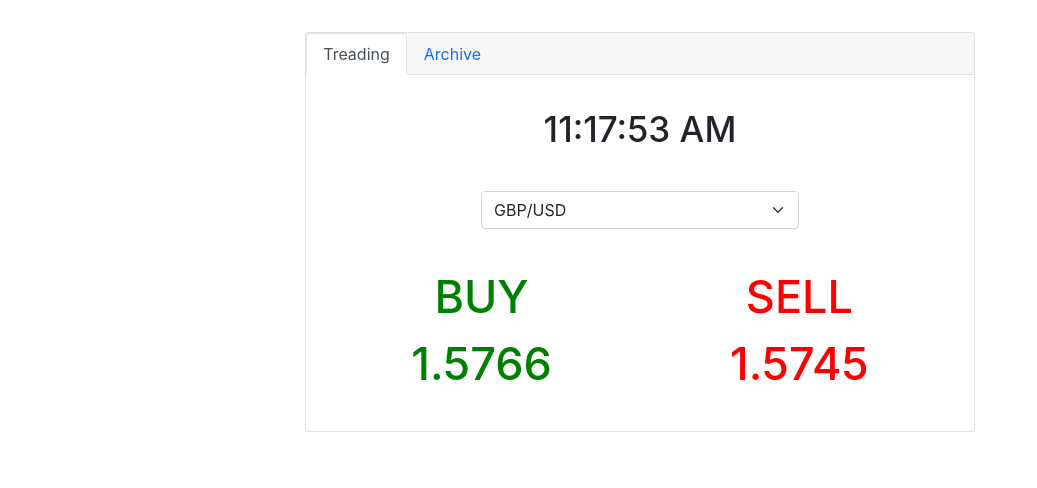
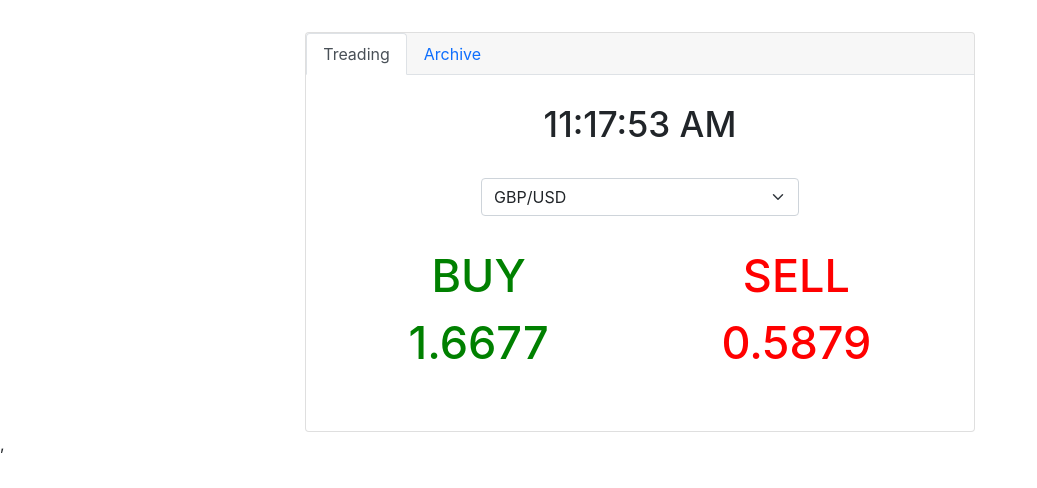
Before and after one commit to lush-dash/currency-trading-emulator, a React (Create React App) app in the folder client/: page / in a window 1280 px wide. Shown: the top 488 px of the page, without its empty margins (0-1037 px from the left). Built offline with nearby package versions, Linux system fonts and the light colour scheme.

Commit message:
generator added

```diff
--- a/client/package.json
+++ b/client/package.json
@@ -3,12 +3,14 @@
   "version": "0.1.0",
   "private": true,
   "dependencies": {
+    "@reduxjs/toolkit": "^1.9.1",
     "@testing-library/jest-dom": "^5.16.5",
     "@testing-library/react": "^13.4.0",
     "@testing-library/user-event": "^13.5.0",
     "bootstrap": "^5.2.3",
     "react": "^18.2.0",
     "react-dom": "^18.2.0",
+    "react-redux": "^8.0.5",
     "react-scripts": "5.0.1",
     "reactstrap": "^9.1.5",
     "web-vitals": "^2.1.4"
--- a/client/src/components/Archive/Archive.jsx
+++ b/client/src/components/Archive/Archive.jsx
@@ -1,10 +1,10 @@
-import React from 'react';
+import React, { memo } from 'react';
 import {
   Table,
 } from 'reactstrap';
 import './index.css';
 
-export default function Archive() {
+function Archive() {
   return (
     <Table>
       <thead>
@@ -48,3 +48,5 @@ export default function Archive() {
     </Table>
   );
 }
+
+export default memo(Archive);
--- /dev/null
+++ b/client/src/components/Prices/Prices.jsx
@@ -0,0 +1,43 @@
+import React, { useState, useEffect } from 'react';
+import { useSelector } from 'react-redux';
+import ModalWindow from '../ModalWindow/ModalWindow';
+import { setRandomPrices } from './setRandomPrices';
+
+export default function Prices({ currencies, input }) {
+  const [modalState, setModalState] = useState(false);
+  const [prices, setPrices] = useState(setRandomPrices(currencies));
+  const currentTab = useSelector((state) => state.currentTab);
+  const [, setMyInterval] = useState(null);
+
+  function closeModal() {
+    setModalState(false);
+  }
+
+  function renewRandomPrices() {
+    setPrices(setRandomPrices(currencies));
+  }
+
+  useEffect(() => {
+    if (currentTab === '1') {
+      setMyInterval(setInterval(renewRandomPrices, 5000));
+    } else {
+      setMyInterval((prev) => clearInterval(prev));
+    }
+  }, [currentTab]);
+
+  return (
+    <>
+      <div className="prices-container">
+        <button type="button" className="price green" onClick={() => { setModalState(true); }}>
+          <p>BUY</p>
+          <p>{prices[Number(input)].buy}</p>
+        </button>
+        <button type="button" className="price red" onClick={() => { setModalState(true); }}>
+          <p>SELL</p>
+          <p>{prices[Number(input)].sell}</p>
+        </button>
+      </div>
+      <ModalWindow modalState={modalState} closeModal={closeModal} />
+    </>
+  );
+}
--- /dev/null
+++ b/client/src/components/Prices/setRandomPrices.js
@@ -0,0 +1,10 @@
+export function getRandom(min, max) {
+  return (Math.random() * (max - min) + min).toFixed(4);
+}
+
+export function setRandomPrices(arr) {
+  return arr.map(() => ({
+    sell: getRandom(0.1, 3),
+    buy: getRandom(0.1, 3),
+  }));
+}
--- a/client/src/components/Tabbar/Tabbar.jsx
+++ b/client/src/components/Tabbar/Tabbar.jsx
@@ -1,13 +1,16 @@
-import React, { useState } from 'react';
+import React from 'react';
 import {
   Nav, NavItem, NavLink, TabContent, TabPane, CardHeader,
 } from 'reactstrap';
+import { useDispatch, useSelector } from 'react-redux';
 import Archive from '../Archive/Archive';
 import Trading from '../Trading/Trading';
+import { setCurrentTab } from '../../redux/actions/currentTabActions';
 import './index.css';
 
 export default function Tabbar() {
-  const [currentTab, setCurrentTab] = useState('1');
+  const currentTab = useSelector((state) => state.currentTab);
+  const dispatch = useDispatch();
 
   return (
     <>
@@ -16,7 +19,7 @@ export default function Tabbar() {
           <NavItem>
             <NavLink
               className={currentTab === '1' ? 'active' : ''}
-              onClick={() => { setCurrentTab('1'); }}
+              onClick={() => { dispatch(setCurrentTab('1')); }}
             >
               Treading
             </NavLink>
@@ -24,7 +27,7 @@ export default function Tabbar() {
           <NavItem>
             <NavLink
               className={currentTab === '2' ? 'active' : ''}
-              onClick={() => { setCurrentTab('2'); }}
+              onClick={() => { dispatch(setCurrentTab('2')); }}
             >
               Archive
             </NavLink>
--- a/client/src/components/Trading/Trading.jsx
+++ b/client/src/components/Trading/Trading.jsx
@@ -1,41 +1,30 @@
-import React, { useState } from 'react';
+import React, { memo, useState } from 'react';
 import {
   CardBody, Input,
 } from 'reactstrap';
 import Clock from '../Clock/Clock';
-import ModalWindow from '../ModalWindow/ModalWindow';
+import Prices from '../Prices/Prices';
 import './index.css';
 
-export default function Trading() {
-  const [modalState, setModalState] = useState(false);
+function Trading() {
   const currencies = ['GBP/USD', 'EUR/GBP', 'EUR/USD'];
+  const [input, setInput] = useState('0');
 
-  function closeModal() {
-    setModalState(false);
-  }
   return (
-    <>
     <CardBody className="content-container">
       <Clock />
       <Input
         id="select"
         name="select"
         type="select"
+        value={input}
+        onChange={(e) => { setInput(e.target.value); }}
       >
-          {currencies.map((el) => (<option key={el}>{el}</option>))}
+        {currencies.map((el, i) => (<option value={i} key={el}>{el}</option>))}
       </Input>
-        <div className="prices-container">
-          <button type="button" className="price green" onClick={() => { setModalState(true); }}>
-            <p>BUY</p>
-            <p>1.5766</p>
-          </button>
-          <button type="button" className="price red" onClick={() => { setModalState(true); }}>
-            <p>SELL</p>
-            <p>1.5745</p>
-          </button>
-        </div>
+      <Prices currencies={currencies} input={input} />
     </CardBody>
-      <ModalWindow modalState={modalState} closeModal={closeModal} />
-    </>
   );
 }
+
+export default memo(Trading);
--- a/client/src/index.js
+++ b/client/src/index.js
@@ -1,9 +1,14 @@
 import React from 'react';
 import ReactDOM from 'react-dom/client';
 import './index.css';
+import { Provider } from 'react-redux';
 import App from './App';
+import store from './redux/store';
 
 const root = ReactDOM.createRoot(document.getElementById('root'));
 root.render(
-  <App />,
+  <Provider store={store}>
+    <App />
+    ,
+  </Provider>,
 );
--- /dev/null
+++ b/client/src/redux/actions/currentTabActions.js
@@ -0,0 +1,3 @@
+import { SET_TAB } from '../types';
+
+export const setCurrentTab = (payload) => ({ type: SET_TAB, payload });
--- /dev/null
+++ b/client/src/redux/reducers/currentTabReducer.js
@@ -0,0 +1,11 @@
+import { SET_TAB } from '../types';
+
+export default function currencyResultReducer(state = '1', action) {
+  const { type, payload } = action;
+  switch (type) {
+    case SET_TAB:
+      return payload;
+    default:
+      return state;
+  }
+}
--- /dev/null
+++ b/client/src/redux/store.js
@@ -0,0 +1,8 @@
+import { configureStore } from '@reduxjs/toolkit';
+import currentTabReducer from './reducers/currentTabReducer';
+
+export default configureStore({
+  reducer: {
+    currentTab: currentTabReducer,
+  },
+});
--- /dev/null
+++ b/client/src/redux/types.js
@@ -0,0 +1,2 @@
+// currentTab
+export const SET_TAB = 'SET_TAB';
```
Also changed, not shown: client/.eslintrc.js, 1 other file (tests, documents, lock files or other folders). Lines whose indentation alone changed are shown as unchanged.
